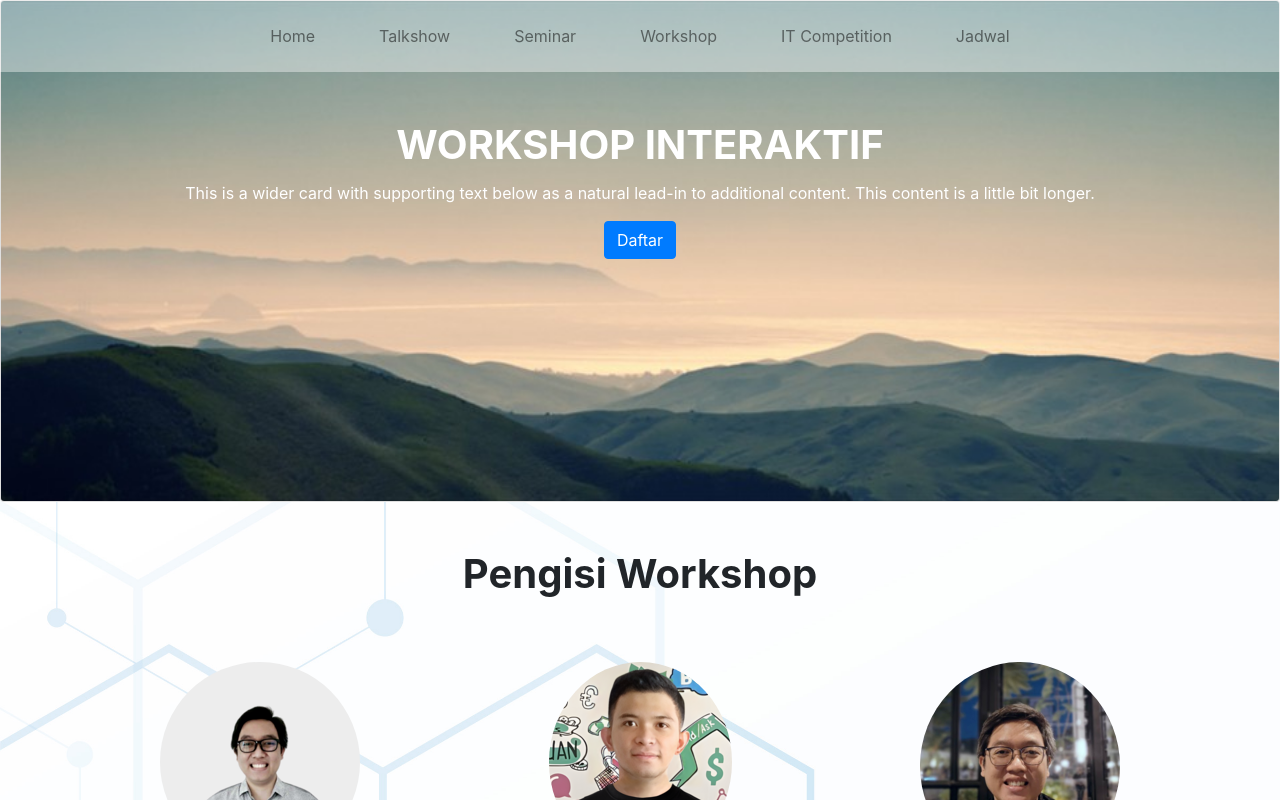
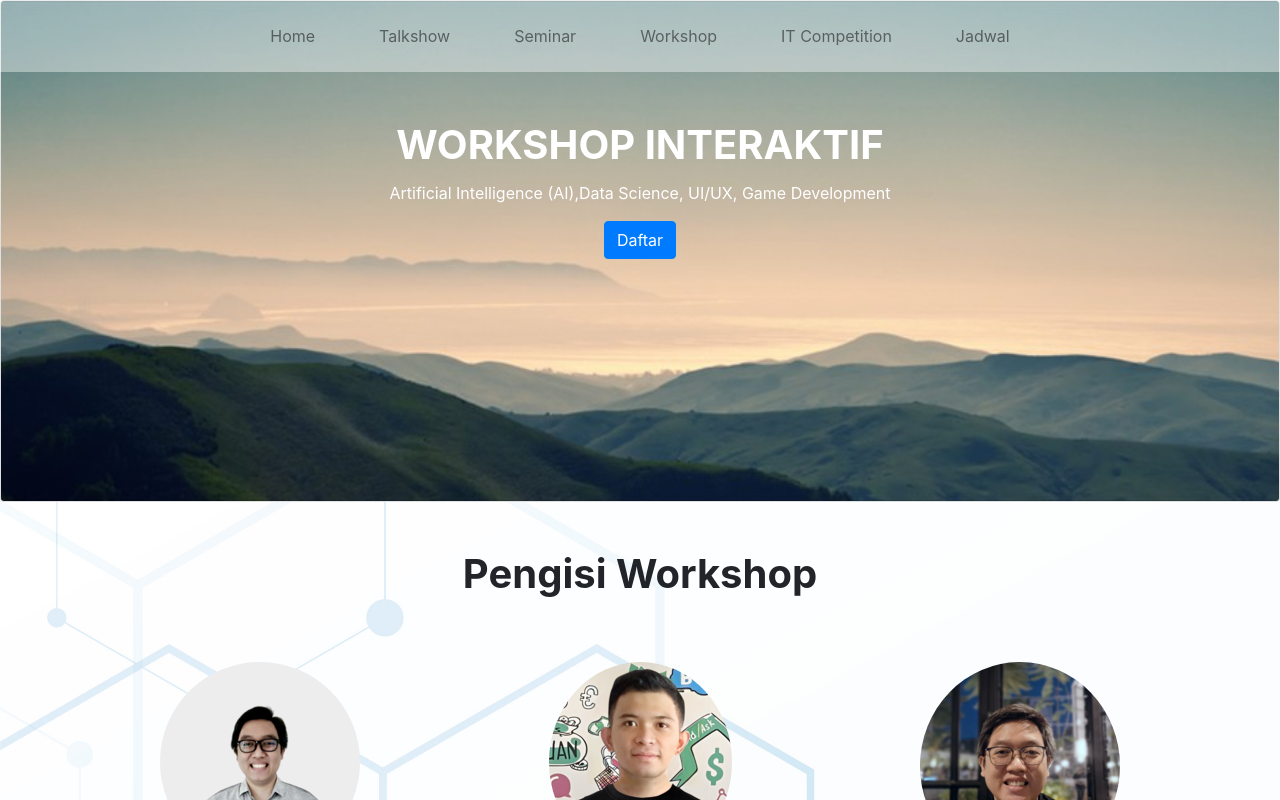
Before and after one commit to faisalalm01/test, a React (Create React App) app: page /Workshop in a window 1280 px wide. Shown: the top 800 px of the page. Built offline with nearby package versions, Linux system fonts and the light colour scheme; a web font is replaced by a local one.

Commit message:
update router

```diff
--- a/package.json
+++ b/package.json
@@ -1,6 +1,7 @@
 {
   "name": "invofest2022",
   "version": "0.1.0",
+  "homepage" : "https://invofest.poltektegal.org",
   "private": true,
   "dependencies": {
     "@fortawesome/fontawesome-svg-core": "^6.2.0",
--- a/src/components/LandingPage/CardAcara.jsx
+++ b/src/components/LandingPage/CardAcara.jsx
@@ -48,8 +48,8 @@
             <img src="./Assets/icons/student.png" alt="workshop" className="icons-acara" />
               <Card.Title className="gold-text">WORKSHOP</Card.Title>
               <Card.Text>
-                With supporting text below as a natural lead-in to additional
-                content.
+              Artificial Intelligence (AI),Data Science, UI/UX, Game Development
+
               </Card.Text>
             </Card.Body>
             </Button>
--- a/src/components/Workshop/BannerWorkshop.jsx
+++ b/src/components/Workshop/BannerWorkshop.jsx
@@ -10,9 +10,7 @@
                     <h1 className="card-title font-weight-bold">WORKSHOP INTERAKTIF</h1>
                     <p className="card-text ">
 
-                        This is a wider card with supporting text below as a natural
-                        lead-in to additional content. This content is a little bit
-                        longer.
+                    Artificial Intelligence (AI),Data Science, UI/UX, Game Development
                     </p>
                     <div className="d-grid gap-2 col-6 mx-auto">
                         <Button href='https://bit.ly/WorkshopInvofest22' className="btn btn-primary" type="button">
```
